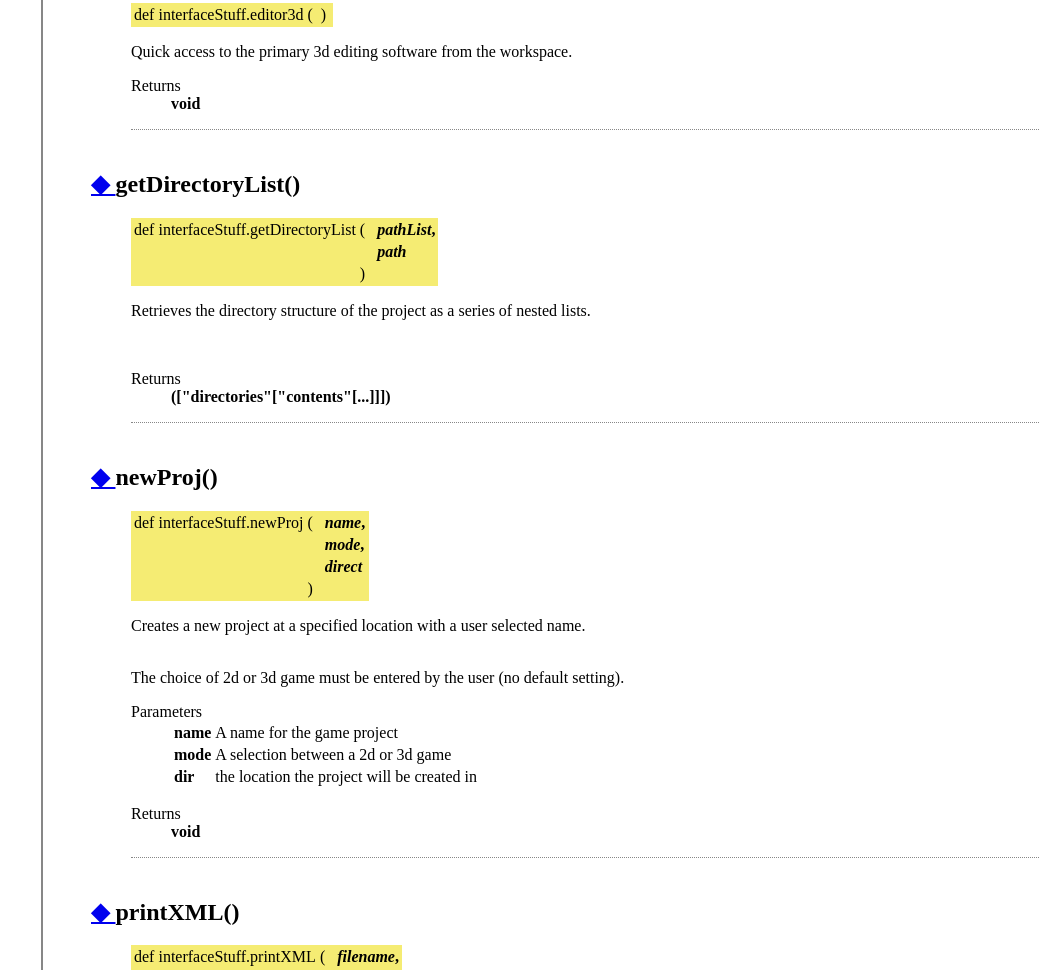
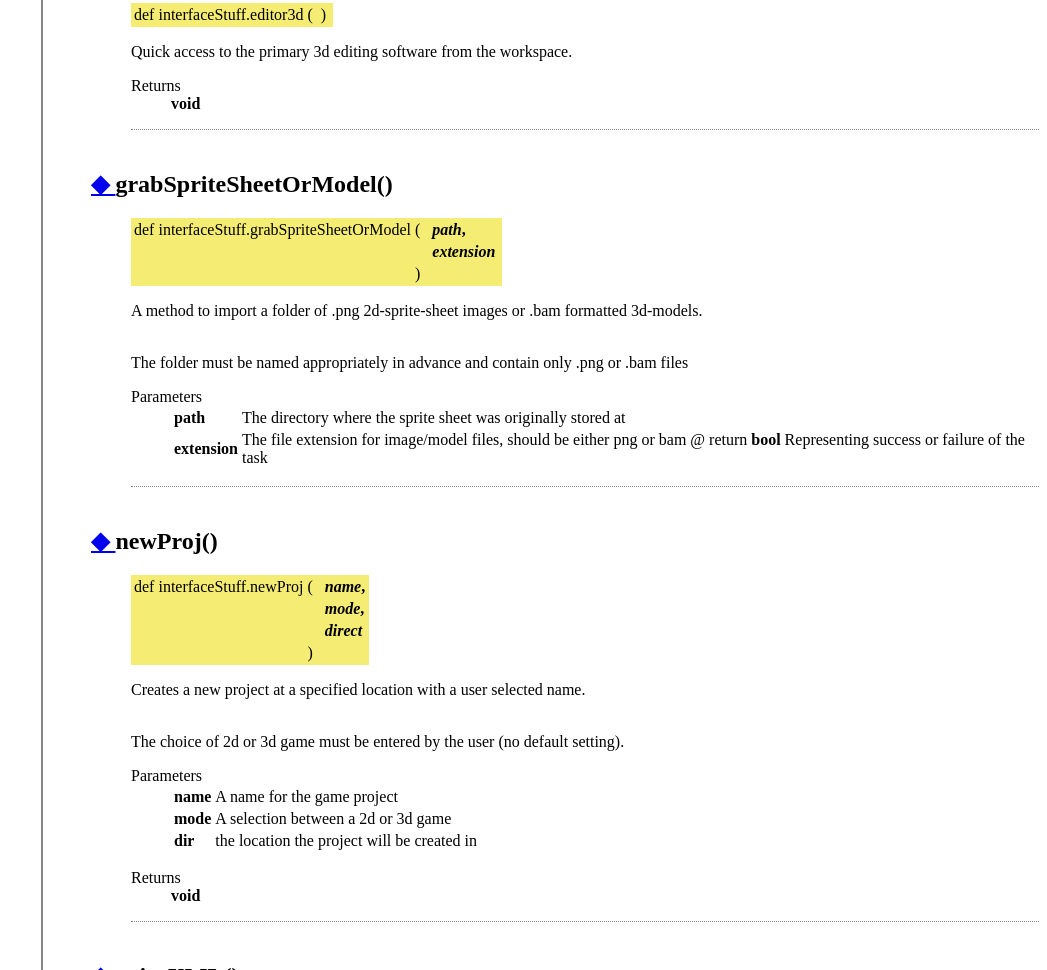
Before and after one commit to francis-chris5/threeP.games, a plain HTML site: page docs/html/namespaceinterface_stuff.html in a window 1280 px wide. Shown: the part 1014-1984 px from the top of the page, without its empty margins (233-1280 px from the left). Drawn offline with Linux system fonts and the light colour scheme.

Commit message:
Add files via upload

```diff
--- a/docs/html/namespaceinterface_stuff.html
+++ b/docs/html/namespaceinterface_stuff.html
@@ -77,8 +77,8 @@ Functions</h2></td></tr>
 <tr class="memitem:a521e20901d75c7cfc36492963f215e77"><td class="memItemLeft" align="right" valign="top">def&#160;</td><td class="memItemRight" valign="bottom"><a class="el" href="namespaceinterface_stuff.html#a521e20901d75c7cfc36492963f215e77">newProj</a> (name, mode, direct)</td></tr>
 <tr class="memdesc:a521e20901d75c7cfc36492963f215e77"><td class="mdescLeft">&#160;</td><td class="mdescRight">Creates a new project at a specified location with a user selected name.  <a href="namespaceinterface_stuff.html#a521e20901d75c7cfc36492963f215e77">More...</a><br /></td></tr>
 <tr class="separator:a521e20901d75c7cfc36492963f215e77"><td class="memSeparator" colspan="2">&#160;</td></tr>
-<tr class="memitem:a40cc183be02e2acc0c7f50810242d460"><td class="memItemLeft" align="right" valign="top">def&#160;</td><td class="memItemRight" valign="bottom"><a class="el" href="namespaceinterface_stuff.html#a40cc183be02e2acc0c7f50810242d460">getDirectoryList</a> (pathList, path)</td></tr>
-<tr class="memdesc:a40cc183be02e2acc0c7f50810242d460"><td class="mdescLeft">&#160;</td><td class="mdescRight">Retrieves the directory structure of the project as a series of nested lists.  <a href="namespaceinterface_stuff.html#a40cc183be02e2acc0c7f50810242d460">More...</a><br /></td></tr>
+<tr class="memitem:a40cc183be02e2acc0c7f50810242d460"><td class="memItemLeft" align="right" valign="top"><a id="a40cc183be02e2acc0c7f50810242d460"></a>
+def&#160;</td><td class="memItemRight" valign="bottom"><b>getDirectoryList</b> (pathList, path)</td></tr>
 <tr class="separator:a40cc183be02e2acc0c7f50810242d460"><td class="memSeparator" colspan="2">&#160;</td></tr>
 <tr class="memitem:a245f04704d26a44f1eb8ffaa0b39106a"><td class="memItemLeft" align="right" valign="top">def&#160;</td><td class="memItemRight" valign="bottom"><a class="el" href="namespaceinterface_stuff.html#a245f04704d26a44f1eb8ffaa0b39106a">updateManifest</a> ()</td></tr>
 <tr class="memdesc:a245f04704d26a44f1eb8ffaa0b39106a"><td class="mdescLeft">&#160;</td><td class="mdescRight">Method to create and rewrite the manifest whenever something that should be in it is changed: files, folders, objects, images, etc.  <a href="namespaceinterface_stuff.html#a245f04704d26a44f1eb8ffaa0b39106a">More...</a><br /></td></tr>
@@ -92,6 +92,9 @@ Functions</h2></td></tr>
 <tr class="memitem:aaa28eef8bf404fb2fca5bac30e7ccc66"><td class="memItemLeft" align="right" valign="top">def&#160;</td><td class="memItemRight" valign="bottom"><a class="el" href="namespaceinterface_stuff.html#aaa28eef8bf404fb2fca5bac30e7ccc66">xmlParseManifest</a> (path)</td></tr>
 <tr class="memdesc:aaa28eef8bf404fb2fca5bac30e7ccc66"><td class="mdescLeft">&#160;</td><td class="mdescRight">A method to parse the data back out of the manifest for the project, i.e.  <a href="namespaceinterface_stuff.html#aaa28eef8bf404fb2fca5bac30e7ccc66">More...</a><br /></td></tr>
 <tr class="separator:aaa28eef8bf404fb2fca5bac30e7ccc66"><td class="memSeparator" colspan="2">&#160;</td></tr>
+<tr class="memitem:a69f2efa05f652484b3b2cd4c37968a39"><td class="memItemLeft" align="right" valign="top">def&#160;</td><td class="memItemRight" valign="bottom"><a class="el" href="namespaceinterface_stuff.html#a69f2efa05f652484b3b2cd4c37968a39">grabSpriteSheetOrModel</a> (path, extension)</td></tr>
+<tr class="memdesc:a69f2efa05f652484b3b2cd4c37968a39"><td class="mdescLeft">&#160;</td><td class="mdescRight">A method to import a folder of .png 2d-sprite-sheet images or .bam formatted 3d-models.  <a href="namespaceinterface_stuff.html#a69f2efa05f652484b3b2cd4c37968a39">More...</a><br /></td></tr>
+<tr class="separator:a69f2efa05f652484b3b2cd4c37968a39"><td class="memSeparator" colspan="2">&#160;</td></tr>
 <tr class="memitem:a2405139a8193152d1e3296de457cc715"><td class="memItemLeft" align="right" valign="top">def&#160;</td><td class="memItemRight" valign="bottom"><a class="el" href="namespaceinterface_stuff.html#a2405139a8193152d1e3296de457cc715">editor2d</a> ()</td></tr>
 <tr class="memdesc:a2405139a8193152d1e3296de457cc715"><td class="mdescLeft">&#160;</td><td class="mdescRight">Quick access to the primary 2d editing software from the workspace.  <a href="namespaceinterface_stuff.html#a2405139a8193152d1e3296de457cc715">More...</a><br /></td></tr>
 <tr class="separator:a2405139a8193152d1e3296de457cc715"><td class="memSeparator" colspan="2">&#160;</td></tr>
@@ -195,23 +198,23 @@ string&#160;</td><td class="memItemRight" valign="bottom"><a class="el" href="na
 
 </div>
 </div>
-<a id="a40cc183be02e2acc0c7f50810242d460"></a>
-<h2 class="memtitle"><span class="permalink"><a href="#a40cc183be02e2acc0c7f50810242d460">&#9670;&nbsp;</a></span>getDirectoryList()</h2>
+<a id="a69f2efa05f652484b3b2cd4c37968a39"></a>
+<h2 class="memtitle"><span class="permalink"><a href="#a69f2efa05f652484b3b2cd4c37968a39">&#9670;&nbsp;</a></span>grabSpriteSheetOrModel()</h2>
 
 <div class="memitem">
 <div class="memproto">
       <table class="memname">
         <tr>
-          <td class="memname">def interfaceStuff.getDirectoryList </td>
+          <td class="memname">def interfaceStuff.grabSpriteSheetOrModel </td>
           <td>(</td>
           <td class="paramtype">&#160;</td>
-          <td class="paramname"><em>pathList</em>, </td>
+          <td class="paramname"><em>path</em>, </td>
         </tr>
         <tr>
           <td class="paramkey"></td>
           <td></td>
           <td class="paramtype">&#160;</td>
-          <td class="paramname"><em>path</em>&#160;</td>
+          <td class="paramname"><em>extension</em>&#160;</td>
         </tr>
         <tr>
           <td></td>
@@ -221,9 +224,15 @@ string&#160;</td><td class="memItemRight" valign="bottom"><a class="el" href="na
       </table>
 </div><div class="memdoc">
 
-<p>Retrieves the directory structure of the project as a series of nested lists. </p>
+<p>A method to import a folder of .png 2d-sprite-sheet images or .bam formatted 3d-models. </p>
 <p><br  />
- </p><dl class="section return"><dt>Returns</dt><dd><b>(["directories"["contents"[...]]]) </b></dd></dl>
+ The folder must be named appropriately in advance and contain only .png or .bam files </p><dl class="params"><dt>Parameters</dt><dd>
+  <table class="params">
+    <tr><td class="paramname">path</td><td>The directory where the sprite sheet was originally stored at </td></tr>
+    <tr><td class="paramname">extension</td><td>The file extension for image/model files, should be either png or bam @ return <b>bool</b> Representing success or failure of the task </td></tr>
+  </table>
+  </dd>
+</dl>
 
 </div>
 </div>
```
Also changed, not shown: docs/html/namespacemembers.html (+2 -2 lines), docs/html/namespacemembers_func.html (+2 -2 lines).
